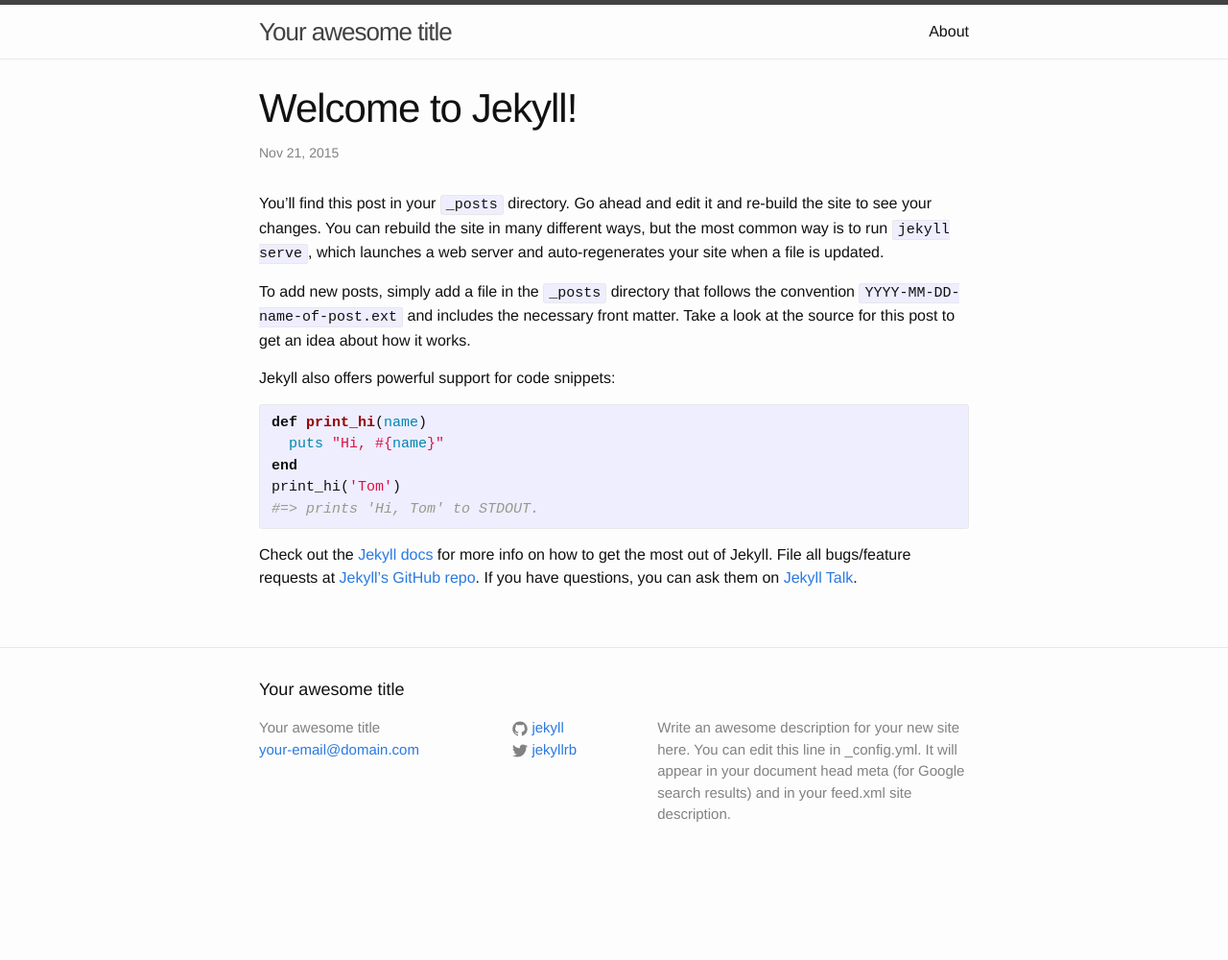
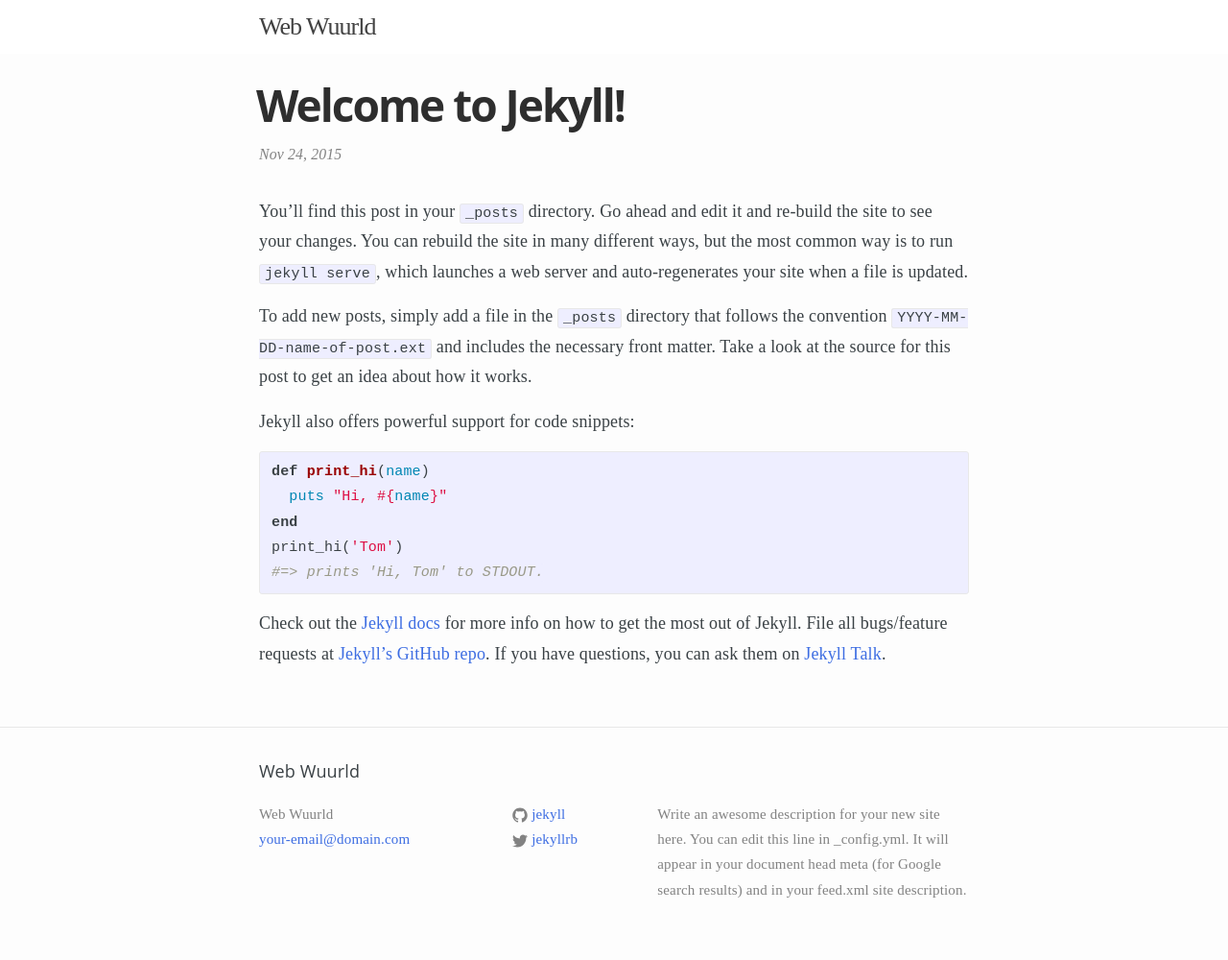
Before and after one commit to badman-tron/badman-tron.github.io, a Jekyll site: the page built from _posts/2015-11-24-welcome-to-jekyll.markdown, in a window 1280 px wide. Shown: the whole page at 96% size. Built offline with Jekyll 4.4.1, drawn with Linux system fonts in a browser that asks for light colours; before the commit the page ends 920 px from its top, so only the background shows below that.

Commit message:
style reset and slight changes

```diff
--- a/_config.yml
+++ b/_config.yml
@@ -6,7 +6,7 @@
 # 'jekyll serve'. If you change this file, please restart the server process.
 
 # Site settings
-title: Your awesome title
+title: Web Wuurld
 email: your-email@domain.com
 description: > # this means to ignore newlines until "baseurl:"
   Write an awesome description for your new site here. You can edit this
--- a/_includes/header.html
+++ b/_includes/header.html
@@ -4,7 +4,7 @@
 
     <a class="site-title" href="{{ site.baseurl }}/">{{ site.title }}</a>
 
-    <nav class="site-nav">
+    <!--<nav class="site-nav">
       <a href="#" class="menu-icon">
         <svg viewBox="0 0 18 15">
           <path fill="#424242" d="M18,1.484c0,0.82-0.665,1.484-1.484,1.484H1.484C0.665,2.969,0,2.304,0,1.484l0,0C0,0.665,0.665,0,1.484,0 h15.031C17.335,0,18,0.665,18,1.484L18,1.484z"/>
@@ -20,7 +20,7 @@
           {% endif %}
         {% endfor %}
       </div>
-    </nav>
+    </nav>-->
 
   </div>
 
--- a/_posts/2015-11-21-welcome-to-jekyll.markdown
+++ b/_posts/2015-11-24-welcome-to-jekyll.markdown
@@ -1,7 +1,7 @@
 ---
 layout: post
 title:  "Welcome to Jekyll!"
-date:   2015-11-21 15:23:34 +1000
+date:   2015-11-24 10:01:02 +1000
 categories: jekyll update
 ---
 You’ll find this post in your `_posts` directory. Go ahead and edit it and re-build the site to see your changes. You can rebuild the site in many different ways, but the most common way is to run `jekyll serve`, which launches a web server and auto-regenerates your site when a file is updated.
--- a/_sass/_base.scss
+++ b/_sass/_base.scss
@@ -23,6 +23,7 @@
     -o-font-feature-settings: "kern" 1;
     font-feature-settings: "kern" 1;
     font-kerning: normal;
+    letter-spacing: 0.01rem;
 }
 
 
@@ -83,6 +84,7 @@
  */
 h1, h2, h3, h4, h5, h6 {
     font-weight: $base-font-weight;
+    font-family: "Open Sans", sans-serif;
 }
 
 
--- a/_sass/_layout.scss
+++ b/_sass/_layout.scss
@@ -2,9 +2,10 @@
  * Site header
  */
 .site-header {
-    border-top: 5px solid $grey-color-dark;
-    border-bottom: 1px solid $grey-color-light;
+    //border-top: 5px solid $grey-color-dark;
+    //border-bottom: 1px solid $grey-color-light;
     min-height: 56px;
+    background: white;
 
     // Positioning context for the mobile navigation icon
     position: relative;
@@ -17,6 +18,7 @@
     letter-spacing: -1px;
     margin-bottom: 0;
     float: left;
+    font-family: Pacifico;
 
     &,
     &:visited {
@@ -187,6 +189,7 @@
 .post-meta {
     font-size: $small-font-size;
     color: $grey-color;
+    font-style: italic;
 }
 
 .post-link {
@@ -204,9 +207,13 @@
 }
 
 .post-title {
-    font-size: 42px;
+    font-size: 46px;
     letter-spacing: -1px;
     line-height: 1;
+    font-weight: bold;
+    color: #2E2E2E;
+    letter-spacing: -2px;
+    text-indent: -3px;
 
     @include media-query($on-laptop) {
         font-size: 36px;
--- a/css/main.scss
+++ b/css/main.scss
@@ -6,17 +6,17 @@
 
 
 // Our variables
-$base-font-family: "Helvetica Neue", Helvetica, Arial, sans-serif;
-$base-font-size:   16px;
+$base-font-family: 'Merriweather', serif;
+$base-font-size:   18px;
 $base-font-weight: 400;
 $small-font-size:  $base-font-size * 0.875;
-$base-line-height: 1.5;
+$base-line-height: 1.75;
 
 $spacing-unit:     30px;
 
-$text-color:       #111;
+$text-color:       #3A4145;
 $background-color: #fdfdfd;
-$brand-color:      #2a7ae2;
+$brand-color:      #3D6DE2;
 
 $grey-color:       #828282;
 $grey-color-light: lighten($grey-color, 40%);
```
